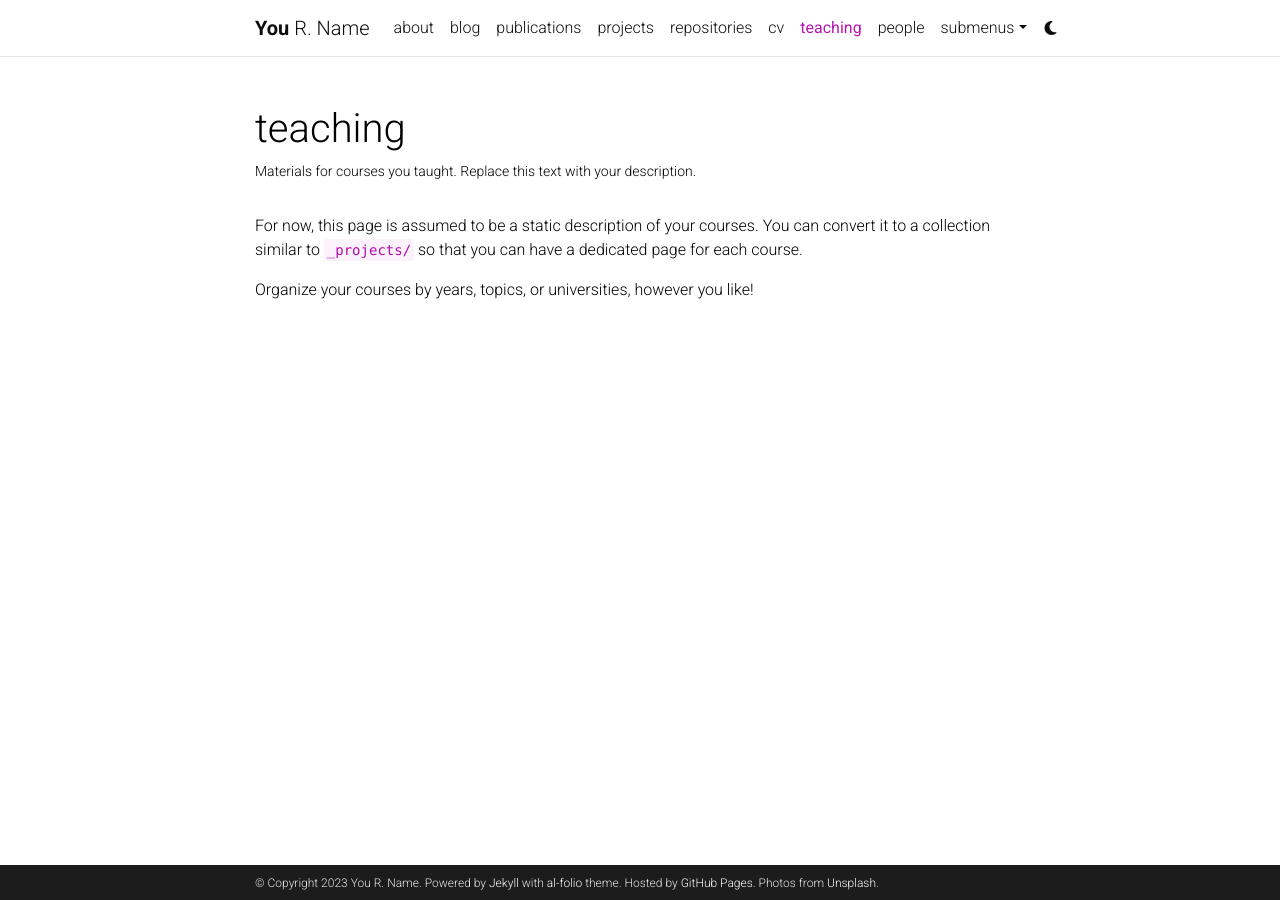
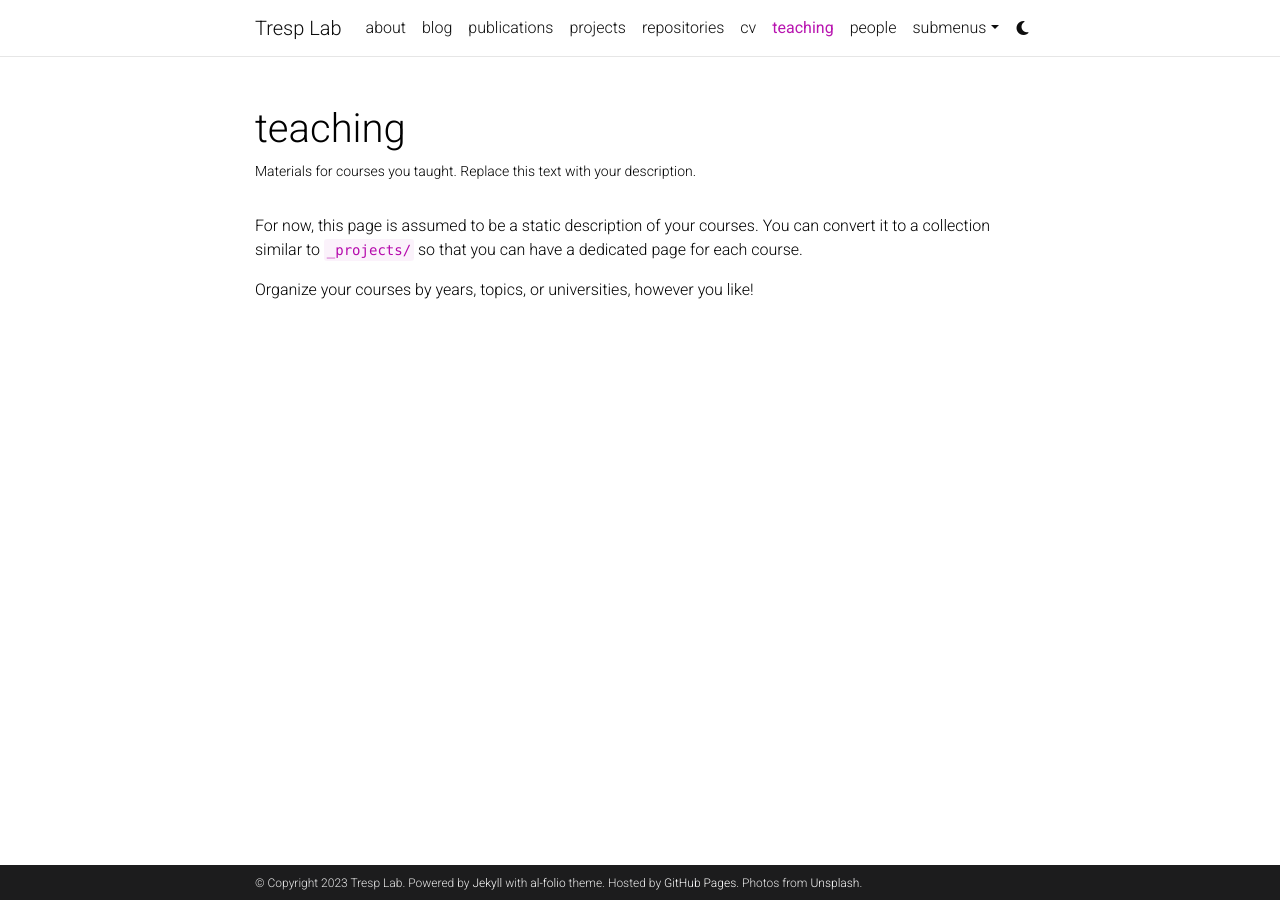
Before and after one commit to tresp-lab/tresp-lab.github.io, a Jekyll site: the page built from _pages/teaching.md, in a window 1280 px wide. Built offline with Jekyll 4.4.1, drawn with Linux system fonts in a browser that asks for light colours; comment, search, counter and statistics services are not loaded; a style sheet for code colours, icons or effects is not loaded.

Commit message:
update title

```diff
--- a/_config.yml
+++ b/_config.yml
@@ -2,10 +2,10 @@
 # Site settings
 # -----------------------------------------------------------------------------
 
-title: blank # the website title (if blank, full name will be used instead)
-first_name: You
-middle_name: R.
-last_name: Name
+title: Tresp Lab # the website title (if blank, full name will be used instead)
+first_name: Tresp
+middle_name:
+last_name: Lab
 email: you@example.com
 description: > # the ">" symbol means to ignore newlines until "footer_text:"
   A simple, whitespace theme for academics. Based on [*folio](https://github.com/bogoli/-folio) design.
```
